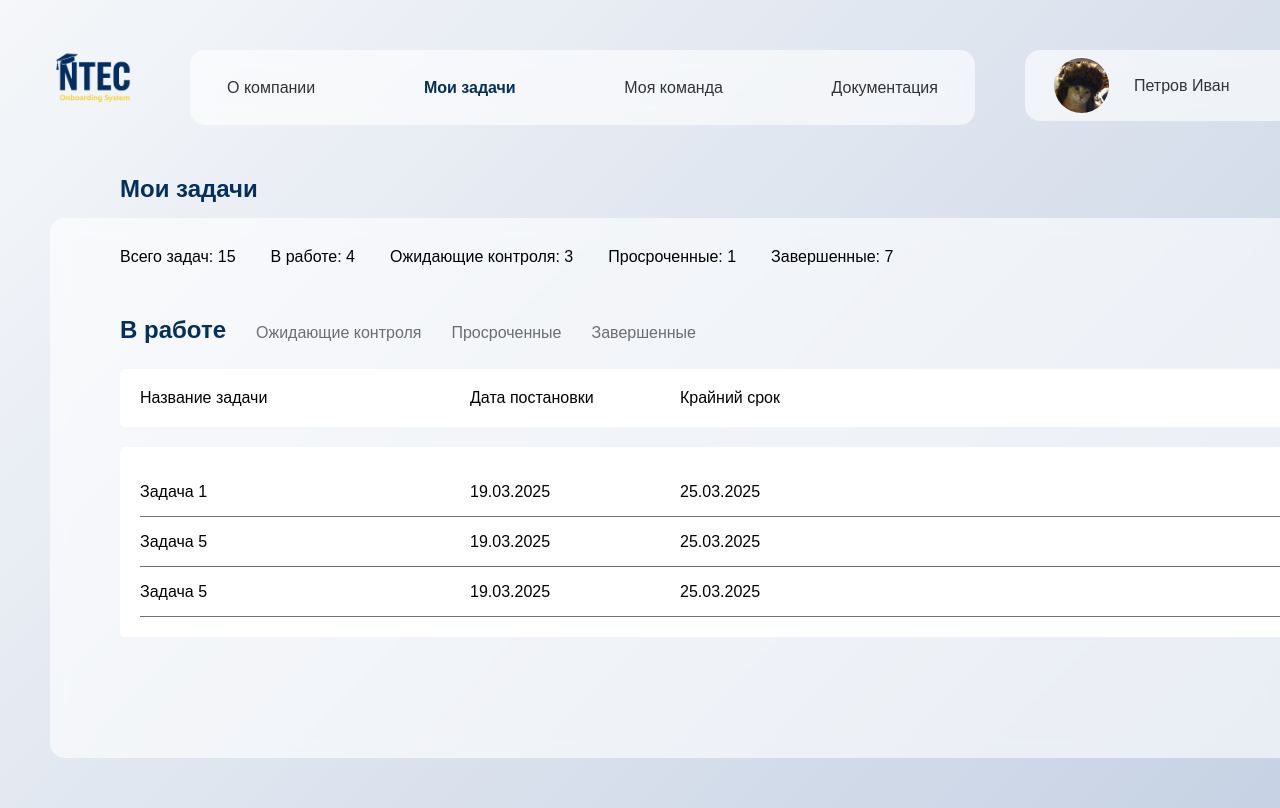
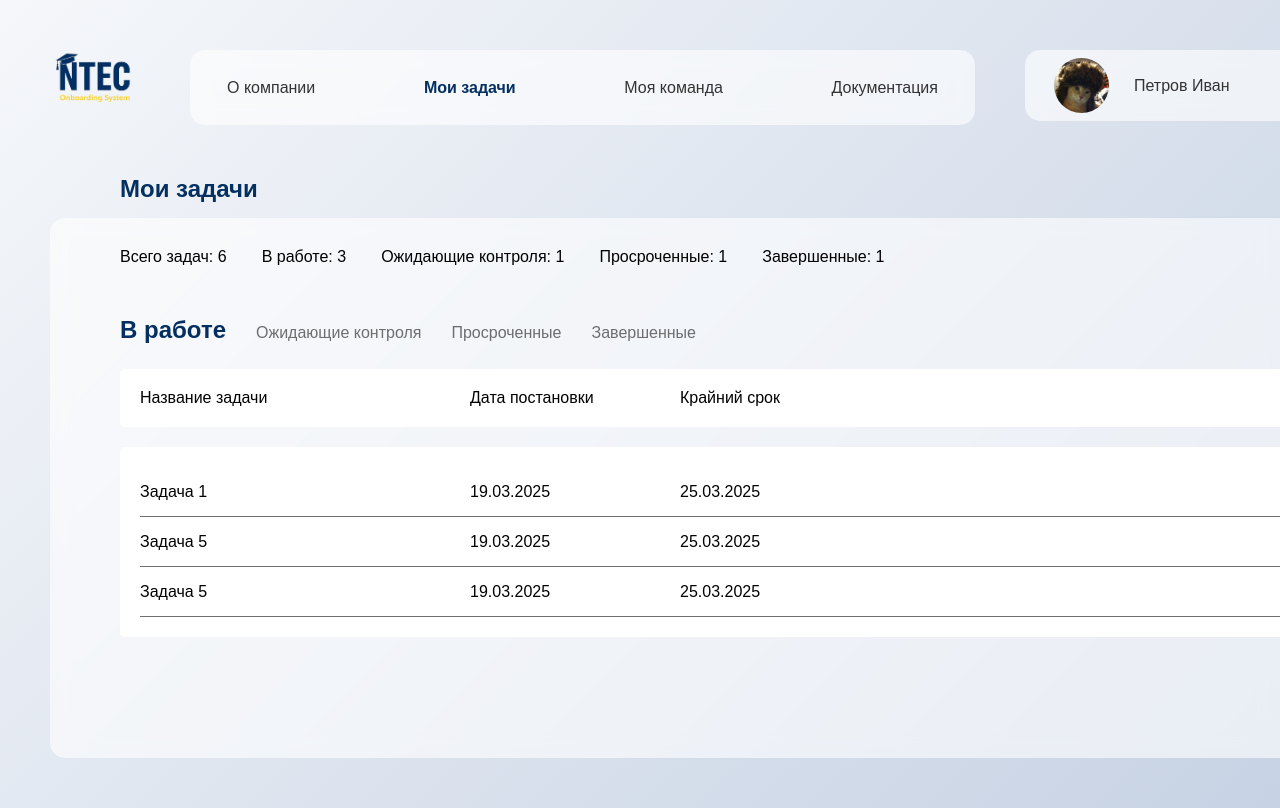
Before and after one commit to kkkiska/onboarding-system, a React (Vite) app: page /tasks in a window 1280 px wide. Shown: the top 808 px of the page. Built offline with nearby package versions, Linux system fonts and the light colour scheme; no server answers; sample sign-in values are in the browser's storage; a web font is replaced by a local one.

Commit message:
feat: stats-panel & some refactoing

```diff
--- a/src/UI/TextInput/TextInput.jsx
+++ /dev/null
@@ -1,16 +0,0 @@
-import styles from './TextInput.module.scss'
-
-const TextInput = ({ type = 'text', placeholder = '', value, onChange, className = '', ...rest }) => {
-    return (
-        <input
-            type={type}
-            placeholder={placeholder}
-            value={value}
-            onChange={onChange}
-            className={`${styles['textinput']} ${className}`}
-            {...rest}
-        />
-    )
-}
-
-export default TextInput
--- /dev/null
+++ b/src/components/UI/TextInput/TextInput.jsx
@@ -0,0 +1,21 @@
+import styles from './TextInput.module.scss'
+
+const TextInput = ({ type = 'text', placeholder = '', value, error, onChange, className = '', ...rest }) => {
+    return (
+        <>
+            <input
+                type={type}
+                placeholder={placeholder}
+                value={value}
+                onChange={onChange}
+                className={`${styles['textinput']} ${className}`}
+                {...rest}
+            />
+            {error && (
+                <p className={styles["login__error"]}>{errors.email.message}</p>
+            )}
+        </>
+    )
+}
+
+export default TextInput
--- a/src/UI/TextInput/TextInput.module.scss
+++ b/src/components/UI/TextInput/TextInput.module.scss
@@ -1,4 +1,4 @@
-@use '../../assets/styles/abstracts/variables';
+@use '../../../assets/styles/abstracts/variables';
 
 .textinput {
     padding: 10px;
--- a/src/mocks/mock-data.js
+++ b/src/mocks/mock-data.js
@@ -142,6 +142,25 @@ export const initialTasks = [
     },
 ]
 
+export const statusTabs = [
+    {
+        key: 'inWork',
+        label: 'В работе'
+    },
+    {
+        key: 'waiting',
+        label: 'Ожидающие контроля'
+    },
+    {
+        key: 'overdue',
+        label: 'Просроченные'
+    },
+    {
+        key: 'completed',
+        label: 'Завершенные'
+    }
+  ];
+
 const currentUser = new User('trainee')
 
 export const cards = currentUser.getCards()
--- a/src/pages/About/About.jsx
+++ b/src/pages/About/About.jsx
@@ -2,6 +2,7 @@ import { useEffect, useState } from "react"
 import aboutImg from "../../assets/images/about.png"
 import styles from './About.module.scss'
 import Plate from "../../components/UI/Plate/Plate";
+import AboutNavItem from "./AboutNavItem";
 const About = () => {
     const [activeSection, setActiveSection] = useState('history');
     const description = 'Республиканское унитарное предприятие «Национальный центр обмена трафиком» – одна из лидирующих динамично развивающихся организаций, созданная в целях развития в Республике Беларусь современной инфраструктуры сети передачи данных на основе внедрения новых информационно-коммуникационных технологий, привлечения в эту сферу отечественных и иностранных инвестиций, повышения качества и снижения стоимости оказываемых услуг передачи данных.'
@@ -35,9 +36,7 @@ const About = () => {
                     <nav className={styles["navigation"]}>
                         <ul className={styles["navigation-list"]}>
                             {sections.map(({ name, id }) => (
-                                <li className={styles["navigation-item"]}>
-                                    <a href={`#${id}`} className={`${styles["navigation-link"]} ${activeSection === id ? 'active' : ''}`}>{name}</a>
-                                </li>
+                                <AboutNavItem key={id} name={name} id={id} activeSection={activeSection}/>
                             ))}
 
                         </ul>
--- /dev/null
+++ b/src/pages/About/AboutNavItem.jsx
@@ -0,0 +1,11 @@
+import styles from './About.module.scss'
+
+const AboutNavItem = ({ id, activeSection, name }) => {
+    return (
+        <li className={styles["navigation-item"]}>
+            <a href={`#${id}`} className={`${styles["navigation-link"]} ${activeSection === id ? 'active' : ''}`}>{name}</a>
+        </li>
+    );
+}
+
+export default AboutNavItem
--- a/src/pages/Login/Login.jsx
+++ b/src/pages/Login/Login.jsx
@@ -1,7 +1,7 @@
 import { useNavigate } from 'react-router';
 import { useForm } from 'react-hook-form';
 import Plate from '../../components/UI/Plate/Plate';
-import TextInput from '../../UI/TextInput/TextInput';
+import TextInput from '../../components/UI/TextInput/TextInput';
 import logo from '../../assets/images/logo.png'
 import { useState } from 'react';
 import { useContext } from 'react';
@@ -73,6 +73,7 @@ const Login = () => {
                     <TextInput
                         type="email"
                         placeholder="Email"
+                        error={errors.email}
                         className={`${styles['login__form-input']} ${errors.email ? 'login__form-input--error' : ''}`}
                         {...register('email', {
                             required: 'Email обязателен',
@@ -87,12 +88,10 @@ const Login = () => {
                             },
                         })}
                     />
-                    {errors.email && (
-                        <p className={styles["login__error"]}>{errors.email.message}</p>
-                    )}
                     <TextInput
                         type="password"
                         placeholder="Пароль"
+                        error={errors.password}
                         className={`${styles['login__form-input']} ${errors.password ? 'login__form-input--error' : ''}`}
                         {...register('password', {
                             required: 'Пароль обязателен',
@@ -106,9 +105,6 @@ const Login = () => {
                             },
                         })}
                     />
-                    {errors.password && (
-                        <p className={styles["login__error"]}>{errors.password.message}</p>
-                    )}
                     <BlueButton type="submit" className={styles['login__form-button']} disabled={isButtonDisabled}>{loading ? 'Загрузка...' : 'Войти'}</BlueButton>
                     {showTimer && <LoginLimitTimer initialTime={60} onTimerEnd={handleTimerEnd} />}
                     {error.message && !showTimer && (
--- /dev/null
+++ b/src/pages/Tasks/StatsPanel.jsx
@@ -0,0 +1,27 @@
+import { initialTasks, statusTabs } from "../../mocks/mock-data"
+
+const StatsPanel = () => {
+    const counts = initialTasks.reduce((acc, task) => {
+      acc.total++;
+      acc[task.status] = (acc[task.status] || 0) + 1;
+      return acc;
+    }, {
+      total: 0,
+      inWork: 0,
+      waiting: 0,
+      overdue: 0,
+      completed: 0
+    });
+
+    return (
+      <div className="stats-panel">
+        <div className="stats-item">Всего задач: {counts.total}</div>
+        <div className="stats-item">В работе: {counts.inWork}</div>
+        <div className="stats-item">Ожидающие контроля: {counts.waiting}</div>
+        <div className="stats-item">Просроченные: {counts.overdue}</div>
+        <div className="stats-item">Завершенные: {counts.completed}</div>
+      </div>
+    );
+  };
+
+  export default StatsPanel;
--- a/src/pages/Tasks/Tasks.jsx
+++ b/src/pages/Tasks/Tasks.jsx
@@ -1,26 +1,9 @@
 import { useState } from "react";
 import Plate from "../../components/UI/Plate/Plate"
-import { initialTasks } from "../../mocks/mock-data"
+import { initialTasks, statusTabs } from "../../mocks/mock-data"
+import StatsPanel from "./StatsPanel";
 
 const Tasks = () => {
-    const statusTabs = [
-        {
-            key: 'inWork',
-            label: 'В работе'
-        },
-        {
-            key: 'waiting',
-            label: 'Ожидающие контроля'
-        },
-        {
-            key: 'overdue',
-            label: 'Просроченные'
-        },
-        {
-            key: 'completed',
-            label: 'Завершенные'
-        }
-      ];
 
       const [activeTab, setActiveTab] = useState('inWork');
 
@@ -29,13 +12,7 @@ const Tasks = () => {
     return (
         <>
             <Plate className="tasks">
-                <div className="stats-panel">
-                    <div className="stats-item">Всего задач: 15</div>
-                    <div className="stats-item">В работе: 4</div>
-                    <div className="stats-item">Ожидающие контроля: 3</div>
-                    <div className="stats-item">Просроченные: 1</div>
-                    <div className="stats-item">Завершенные: 7</div>
-                </div>
+                <StatsPanel />
                 <div className="tabs">
                     {statusTabs.map(tab => (
                     <button
@@ -58,9 +35,9 @@ const Tasks = () => {
                     {filteredTasks.length > 0 ? (
                     filteredTasks.map(task => (
                         <div key={task.id} className="task-card">
-                        <div className="task-name">{task.name}</div>
-                        <div className="task-creation">{task.dateCreation}</div>
-                        <div className="task-deadline">{task.dateDeadline}</div>
+                            <div className="task-name">{task.name}</div>
+                            <div className="task-creation">{task.dateCreation}</div>
+                            <div className="task-deadline">{task.dateDeadline}</div>
                         </div>
                     ))
                     ) : (
```
